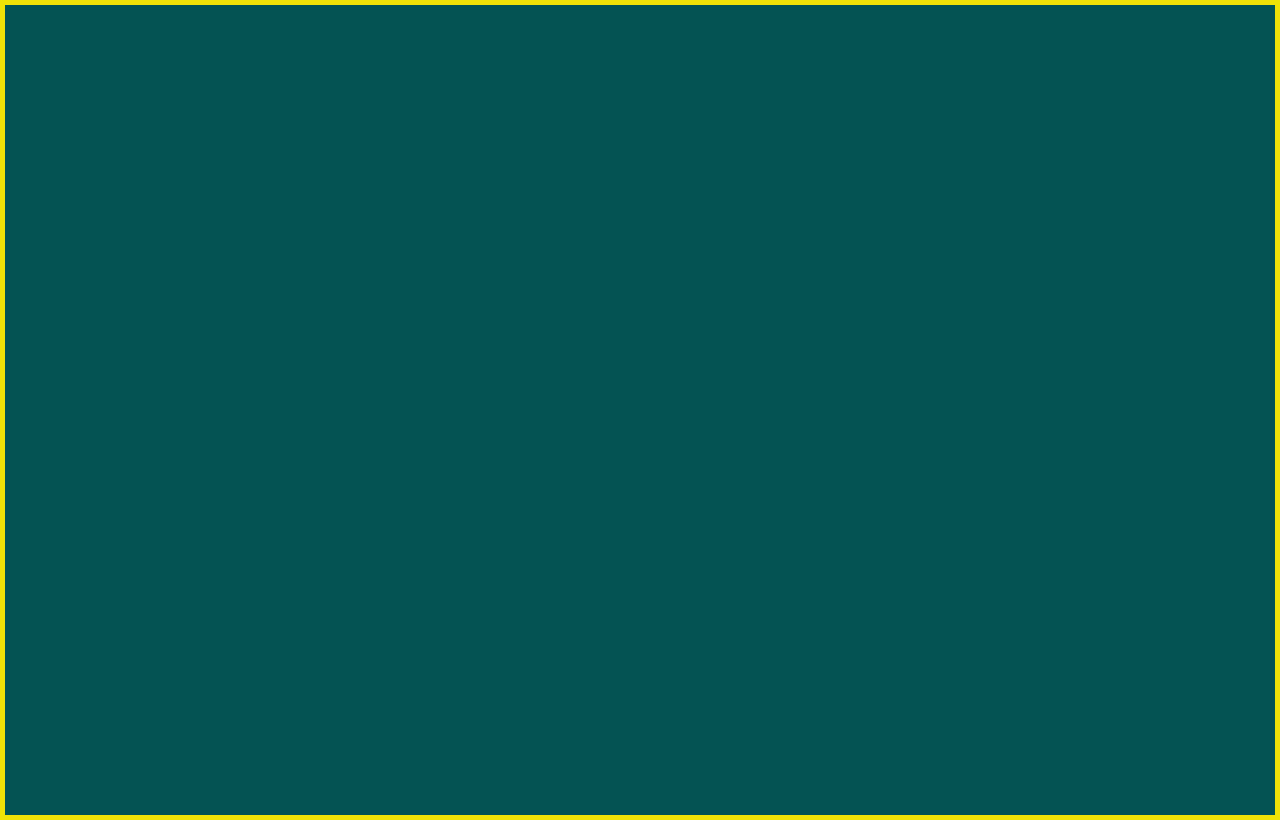
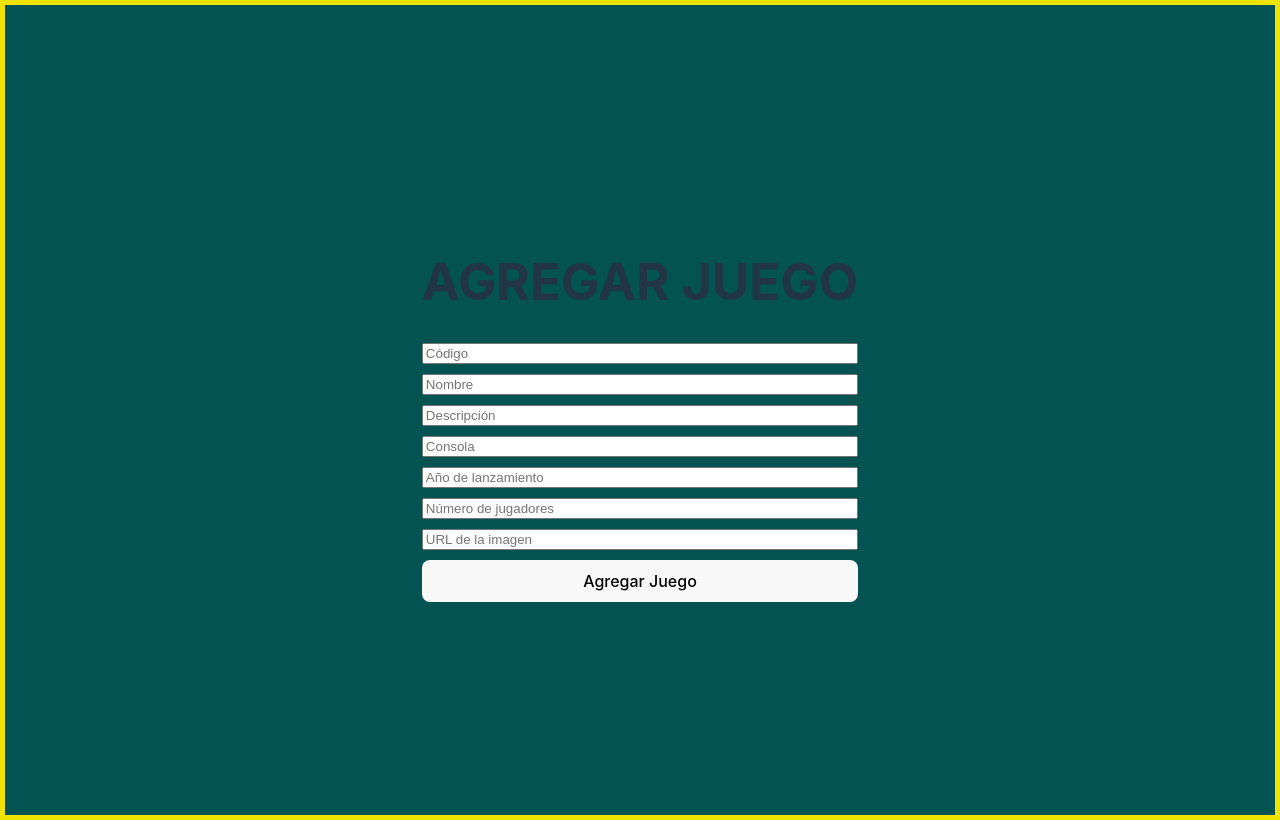
Before and after one commit to MoiRouhs/frontend-crud-games-, a React (Vite) app: page /addgame in a window 1280 px wide. Before the commit this address had no page. Built offline with nearby package versions, Linux system fonts and the light colour scheme.

Commit message:
Corregido allgames y addgames

```diff
--- a/src/App.jsx
+++ b/src/App.jsx
@@ -1,7 +1,7 @@
 import './App.css'
 import { BrowserRouter, Route, Routes } from 'react-router-dom'
 import AllGames from './Componentes/AllGames/AllGames'
-import Create from './Componentes/Create/Create'
+import AddGame from './Componentes/AddGame/AddGame'
 import DeleteGame from './Componentes/DeleteGame/DeleteGame'
 import UpdateGame from './Componentes/UpdateGame/UpdateGame'
 import GameManagement from './Componentes/GameManagement/GameManagement'
@@ -16,7 +16,7 @@ function App() {
 
             <Route path="/" element={<GameManagement />} />
             <Route path='/allgames' element={<AllGames/>} />
-            <Route path='/create' element={<Create />} />
+            <Route path='/addgame' element={<AddGame />} />
             <Route path='/deletegame' element={<DeleteGame />} />
             <Route path='/updategame' element={<UpdateGame />} />
 
--- a/src/Componentes/Create/Create.jsx
+++ b/src/Componentes/AddGame/AddGame.jsx
@@ -1,6 +1,6 @@
 import React, { useState } from 'react';
 
-const Create = ({ addGame }) => {
+const AddGame = () => {
     const [code, setCode] = useState('');
     const [name, setName] = useState('');
     const [description, setDescription] = useState('');
@@ -8,16 +8,6 @@ const Create = ({ addGame }) => {
     const [releaseYear, setReleaseYear] = useState('');
     const [numberOfPlayers, setNumberOfPlayers] = useState('');
     const [image, setImage] = useState('');
-
-    const resetForm = () => {
-        setCode('');
-        setName('');
-        setDescription('');
-        setConsole('');
-        setReleaseYear('');
-        setNumberOfPlayers('');
-        setImage('');
-    };
 
     const handleSubmit = async (e) => {
         e.preventDefault();
@@ -31,8 +21,18 @@ const Create = ({ addGame }) => {
             image
         };
 
+        const resetForm = () => {
+            setCode('');
+            setName('');
+            setDescription('');
+            setConsole('');
+            setReleaseYear('');
+            setNumberOfPlayers('');
+            setImage('');
+        };
+
         try {
-            const response = await fetch('http://localhost:8000/games', {
+            const response = await fetch('http://localhost:3000/api/game/add', {
                 method: 'POST',
                 headers: {
                     'Content-Type': 'application/json',
@@ -41,20 +41,18 @@ const Create = ({ addGame }) => {
             });
 
             if (response.ok) {
-                const addedGame = await response.json();
-                addGame(addedGame);
                 resetForm();
             } else {
                 console.error('Error al agregar el juego');
             }
         } catch (error) {
-            console.error('Error de conexión:', error);
+            console.error('Error en la solicitud:', error);
         }
     };
 
     return (
         <>
-            <h1 className="text-red-100">CREAR JUEGO</h1>
+            <h1 className="text-red-100">AGREGAR JUEGO</h1>
             <form onSubmit={handleSubmit} style={{ display: 'flex', flexDirection: 'column', gap: '10px' }}>
                 <input
                     type="text"
@@ -111,4 +109,4 @@ const Create = ({ addGame }) => {
     );
 };
 
-export default Create;
+export default AddGame;
--- a/src/Componentes/AllGames/AllGames.jsx
+++ b/src/Componentes/AllGames/AllGames.jsx
@@ -2,13 +2,15 @@ import React, { useEffect, useState } from 'react';
 import './AllGames.css';
 
 const AllGames = () => {
+    const [isLoading, setIsLoading] = useState(true);
     const [games, setGames] = useState([]);
 
     const getGames = async () => {
         try {
-            const response = await fetch("http://localhost:8000/games"); // Asegúrate de que esta URL sea correcta
+            const response = await fetch("http://localhost:3000/api/game/all"); // Asegúrate de que esta URL sea correcta
             const gamesJson = await response.json();
-            setGames(gamesJson);
+            console.log(gamesJson)
+            setGames(gamesJson.data);
         } catch (error) {
             console.error('Error fetching games:', error);
         }
--- a/src/Componentes/GameManagement/GameManagement.jsx
+++ b/src/Componentes/GameManagement/GameManagement.jsx
@@ -20,7 +20,7 @@ const GameManagement = () => {
 
               <Link to="/allgames" className="boton">Listar juegos</Link>
               <br />
-              <Link to="/create" className="boton">Crear un juego</Link>
+              <Link to="/addgame" className="boton">Crear un juego</Link>
               <br />
               <Link to="/updategame" className="boton">Actualizar un juego</Link>
               <br />
```
Also changed, not shown: src/Componentes/AddGame/AddGame.css (added).
